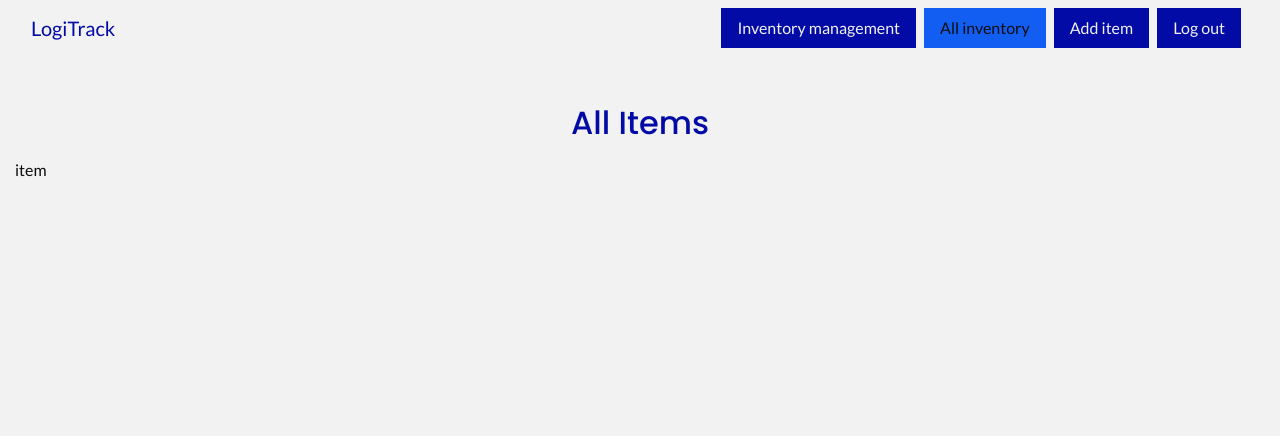
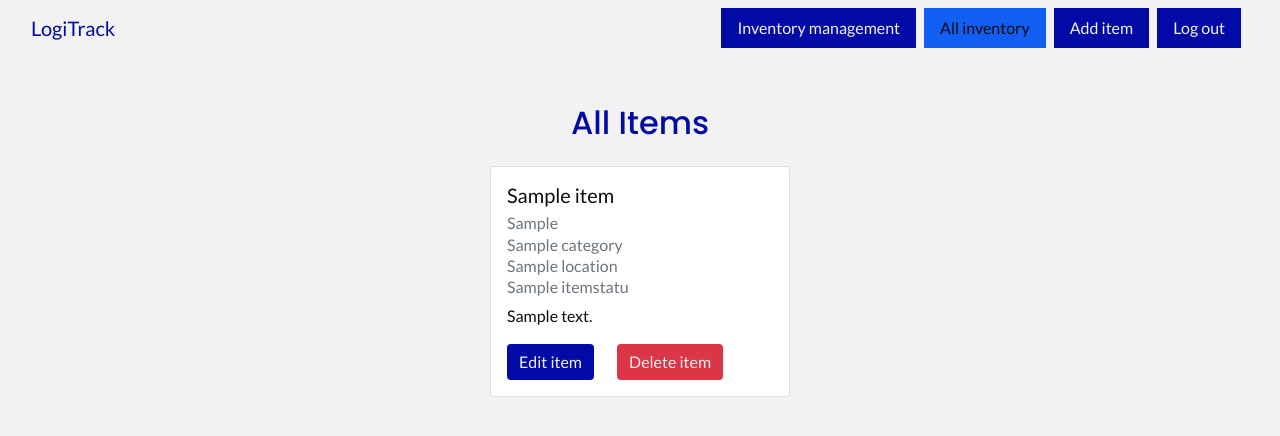
Before and after one commit to Tom-Nagy/logi-track-shopify-challenge, a Django app: page /all_items/ in a window 1280 px wide. Shown: the top 436 px of the page. Run offline with Django 4.2, Linux system fonts and the light colour scheme; a user stored in the database is signed in; tables that the repository leaves empty hold one stand-in row (values such as "Sample post"); some libraries are stand-ins or nearby versions.

Commit message:
Add edit item functionality and deletion modal and view

```diff
--- a/inventory/templates/inventory/all_items.html
+++ b/inventory/templates/inventory/all_items.html
@@ -33,10 +33,53 @@
                     All Items
                 </h2>
             </div>
+        </div>
+        <div class="row justify-content-center">
             {% if items %}
                 {% for item in items %}
-                    <div class="col-12">
-                        item
+                    <div class="col-12 col-md-4">
+                        <div class="card m-2 mx-auto">
+                            <div class="card-body p-3">
+                                <h5 class="card-title">{{ item.friendly_name }}</h5>
+                                {% if item.sku %}
+                                    <h6 class="card-subtitle mb-2 text-muted">{{ item.sku }}</h6>
+                                {% endif %}
+                                <h6 class="card-subtitle mb-2 text-muted">{{ item.category.friendly_name }}</h6>
+                                <h6 class="card-subtitle mb-2 text-muted">{{ item.location.friendly_name }}</h6>
+                                <h6 class="card-subtitle mb-2 text-muted">{{ item.status.friendly_name }}</h6>
+                                <p class="card-text">{{ item.description }}</p>
+                                <a href="{% url 'edit_item' item.id %}" class="card-link btn" aria-label="Link to edit item page.">Edit item</a>
+                                <a href="#" class="card-link btn rounded bg-red mr-2"
+                                aria-label="Delete item" data-toggle="modal" data-target="#modal_id_{{item.id}}">Delete item</a>
+                            </div>
+                        </div>
+                    </div>
+                    <!-- Modal for deletion confirmation -->
+                    <div class="modal fade border-danger" id="modal_id_{{item.id}}" tabindex="-1"
+                    aria-labelledby="modal_label_{{item.id}}" aria-hidden="true">
+                        <div class="modal-dialog modal-top-margin">
+                            <div class="modal-content">
+                                <div class="modal-header">
+                                    <h5 class="modal-title text-danger" id="modal_label_{{item.id}}">
+                                        You are about to delete {{ item.friendly_name }}
+                                    </h5>
+                                    <button type="button" class="close" data-dismiss="modal" aria-label="Close">
+                                        <span aria-hidden="true">&times;</span>
+                                    </button>
+                                </div>
+                                <div class="modal-body">
+                                    <p>
+                                        This action is irreversible!<br/>
+                                        Please confirm ...
+                                    </p>
+                                    <div class="d-flex justify-content-center">
+                                        <a href="#" class="btn mr-2" data-dismiss="modal" aria-label="Close" role="button">Cancel</a>
+                                        <a href="{% url 'item_deletion' item.id %}" class="card-link btn rounded bg-red ml-2 pt-2" role="button"
+                                        aria-label="Delete message">Continue to deletion</a>
+                                    </div>
+                                </div>
+                            </div>
+                        </div>
                     </div>
                 {% endfor %}
             {% endif %}
--- a/inventory/urls.py
+++ b/inventory/urls.py
@@ -9,4 +9,6 @@ urlpatterns = [
     path('logout/', views.user_logout, name='user_logout'),
     path('all_items/', views.all_items, name='all_items'),
     path('add_item/', views.add_item, name='add_item'),
+    path('edit_item/<item_id>/', views.edit_item, name='edit_item'),
+    path('item_deletion/<item_id>/', views.item_deletion, name='item_deletion'),
 ]
--- a/inventory/views.py
+++ b/inventory/views.py
@@ -58,7 +58,7 @@ def add_item(request):
     if request.method == 'POST':
         item_form = ItemForm(request.POST, request.FILES)
         if item_form.is_valid():
-            added_item = item_form.save()
+            item_form.save()
             messages.success(request, 'Item added to the inventory')
             return redirect(reverse(all_items))
         else:
@@ -71,3 +71,39 @@ def add_item(request):
         'item_form': item_form,
     }
     return render(request, template, context)
+
+
+@login_required
+def edit_item(request, item_id):
+    ''' Edit an item in the inventory '''
+    item = get_object_or_404(Item, pk=item_id)
+    if request.method == 'POST':
+        item_form = ItemForm(request.POST, request.FILES, instance=item)
+        if item_form.is_valid():
+            item_form.save()
+            messages.success(request, 'Item edited successfuly')
+            return redirect(reverse(all_items))
+        else:
+            messages.error(request, 'Fail to edit item.'
+                                    'Please ensure the form is valid.')
+    else:
+        item_form = ItemForm(instance=item)
+        messages.info(request, 'You are editing {item.friendly_name}')
+
+    template = 'inventory/edit_item.html'
+    context = {
+        'item_form': item_form,
+        'item': item,
+    }
+    return render(request, template, context)
+
+
+@login_required
+def item_deletion(request, item_id):
+    ''' Delete an item from the inventory and create deleted_item '''
+    item = get_object_or_404(Item, pk=item_id)
+    template = 'inventory/item_deletion.html'
+    context = {
+        'item': item,
+    }
+    return render(request, template, context)
--- a/static/css/base.css
+++ b/static/css/base.css
@@ -119,3 +119,9 @@ a:focus {
 .message-body {
     color: #030ba6;
 }
+
+/* -----------------------------------------cards */
+
+.card {
+    width: 300px;
+}
```
Also changed, not shown: inventory/templates/inventory/edit_item.html (added, +52 -0 lines), inventory/templates/inventory/item_deletion.html (added).
